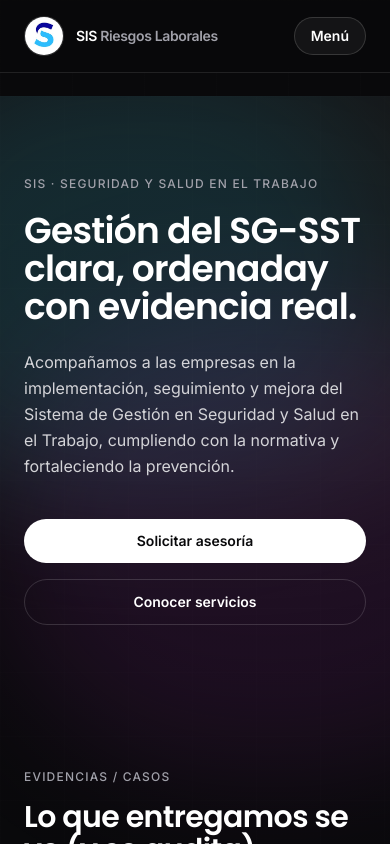
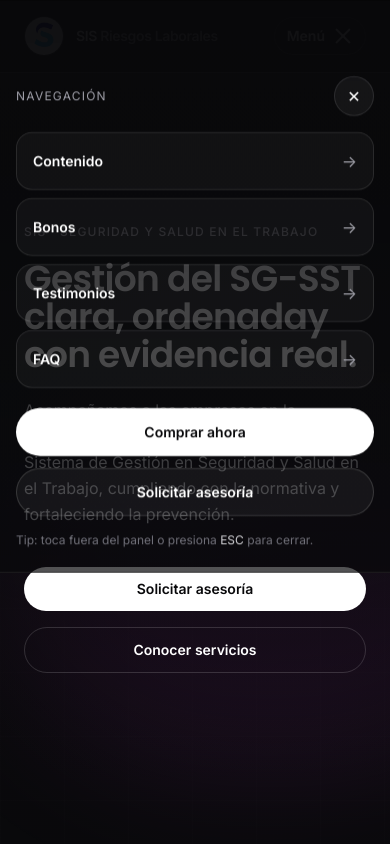
Before and after one commit to sazaba/sis-client, a React (Vite) app: page / in a window 390 px wide. Both pictures are taken after a click on the button "Menú". Shown: the top 844 px of the page. Built offline with nearby package versions, Linux system fonts and the light colour scheme.

Commit message:
navbar + hero

```diff
--- a/src/components/Navbar/Navbar.tsx
+++ b/src/components/Navbar/Navbar.tsx
@@ -1,21 +1,56 @@
+import { useEffect, useRef, useState } from "react";
 import { Link, NavLink } from "react-router-dom";
 
 export default function Navbar() {
+  const [open, setOpen] = useState(false);
+  const panelRef = useRef<HTMLDivElement | null>(null);
+
+  // ✅ ESC para cerrar
+  useEffect(() => {
+    const onKey = (e: KeyboardEvent) => {
+      if (e.key === "Escape") setOpen(false);
+    };
+    window.addEventListener("keydown", onKey);
+    return () => window.removeEventListener("keydown", onKey);
+  }, []);
+
+  // ✅ Bloquea scroll del body cuando está abierto (mejor UX móvil)
+  useEffect(() => {
+    if (!open) return;
+    const prev = document.body.style.overflow;
+    document.body.style.overflow = "hidden";
+    return () => {
+      document.body.style.overflow = prev;
+    };
+  }, [open]);
+
+  // ✅ Cierra al cambiar tamaño a desktop
+  useEffect(() => {
+    const onResize = () => {
+      if (window.innerWidth >= 640) setOpen(false);
+    };
+    window.addEventListener("resize", onResize);
+    return () => window.removeEventListener("resize", onResize);
+  }, []);
+
+  const close = () => setOpen(false);
+  const toggle = () => setOpen((v) => !v);
+
   return (
     <header className="fixed inset-x-0 top-0 z-50 border-b border-white/10 bg-zinc-950/70 backdrop-blur">
       <div className="mx-auto flex max-w-6xl items-center justify-between px-6 py-4">
         {/* Brand */}
         <Link to="/" className="flex items-center gap-3">
-          {/* Logo circular */}
           <span className="inline-flex h-10 w-10 items-center justify-center rounded-full border border-white/10 bg-white/5 overflow-hidden shadow-[0_10px_40px_-20px_rgba(0,0,0,0.8)]">
             <img
               src="/logosis.jpg"
               alt="SIS Riesgos Laborales"
               className="h-full w-full object-contain"
+              loading="eager"
+              decoding="async"
             />
           </span>
 
-          {/* Texto */}
           <span className="text-sm font-semibold tracking-tight text-white">
             SIS <span className="text-zinc-400">Riesgos Laborales</span>
           </span>
@@ -44,11 +79,155 @@ export default function Navbar() {
           </NavLink>
         </nav>
 
-        {/* Mobile */}
-        <button className="sm:hidden inline-flex items-center justify-center rounded-full border border-white/15 bg-white/5 px-4 py-2 text-sm font-semibold text-white hover:bg-white/10 transition">
-          Menú
+        {/* Mobile button */}
+        <button
+          onClick={toggle}
+          aria-expanded={open}
+          aria-controls="mobile-menu"
+          className="sm:hidden inline-flex items-center justify-center rounded-full border border-white/15 bg-white/5 px-3 py-2 text-sm font-semibold text-white hover:bg-white/10 transition active:scale-[0.98]"
+        >
+          <span className="mr-2">Menú</span>
+          <HamburgerIcon open={open} />
         </button>
+      </div>
+
+      {/* ✅ Mobile Menu (Ultra premium, ultra light) */}
+      {/* Overlay */}
+      <div
+        className={[
+          "sm:hidden fixed inset-0 z-40",
+          open ? "pointer-events-auto" : "pointer-events-none",
+        ].join(" ")}
+        aria-hidden={!open}
+      >
+        <div
+          className={[
+            "absolute inset-0 bg-black/60",
+            "transition-opacity duration-200 ease-out",
+            open ? "opacity-100" : "opacity-0",
+          ].join(" ")}
+          onClick={close}
+        />
+      </div>
+
+      {/* Panel */}
+      <div
+        id="mobile-menu"
+        ref={panelRef}
+        className={[
+          "sm:hidden fixed left-0 right-0 top-0 z-50",
+          "pt-[76px] px-4 pb-6", // ⬅️ separa del header fijo
+          "transition-transform duration-200 ease-[cubic-bezier(.22,1,.36,1)]",
+          "will-change-transform transform-gpu",
+          open ? "translate-y-0" : "-translate-y-[110%]",
+        ].join(" ")}
+        style={{
+          // ✅ panel "glass" premium pero liviano (sin blur pesado interno)
+          background:
+            "linear-gradient(180deg, rgba(9,9,11,0.92) 0%, rgba(9,9,11,0.78) 60%, rgba(9,9,11,0.70) 100%)",
+          borderBottom: "1px solid rgba(255,255,255,0.10)",
+        }}
+      >
+        <div className="mx-auto max-w-6xl">
+          {/* Top row */}
+          <div className="flex items-center justify-between">
+            <span className="text-xs uppercase tracking-widest text-zinc-400">
+              Navegación
+            </span>
+
+            <button
+              onClick={close}
+              className="inline-flex h-10 w-10 items-center justify-center rounded-full border border-white/10 bg-white/5 text-white hover:bg-white/10 transition active:scale-[0.98]"
+              aria-label="Cerrar menú"
+            >
+              ✕
+            </button>
+          </div>
+
+          {/* Items */}
+          <div className="mt-4 grid gap-2">
+            <MobileItem href="#features" label="Contenido" onPick={close} />
+            <MobileItem href="#bonos" label="Bonos" onPick={close} />
+            <MobileItem href="#testimonios" label="Testimonios" onPick={close} />
+            <MobileItem href="#faq" label="FAQ" onPick={close} />
+          </div>
+
+          {/* CTA */}
+          <div className="mt-5 grid gap-3">
+            <NavLink
+              to="/"
+              onClick={close}
+              className="inline-flex h-12 items-center justify-center rounded-full bg-white px-5 text-sm font-semibold text-zinc-950 hover:opacity-95 transition active:scale-[0.99]"
+            >
+              Comprar ahora
+            </NavLink>
+
+            <a
+              href="#contacto"
+              onClick={close}
+              className="inline-flex h-12 items-center justify-center rounded-full border border-white/15 bg-white/5 px-5 text-sm font-semibold text-white hover:bg-white/10 transition active:scale-[0.99]"
+            >
+              Solicitar asesoría
+            </a>
+          </div>
+
+          {/* Footer hint */}
+          <p className="mt-4 text-xs text-zinc-500">
+            Tip: toca fuera del panel o presiona <span className="text-zinc-300">ESC</span> para cerrar.
+          </p>
+        </div>
       </div>
     </header>
   );
 }
+
+function MobileItem({
+  href,
+  label,
+  onPick,
+}: {
+  href: string;
+  label: string;
+  onPick: () => void;
+}) {
+  return (
+    <a
+      href={href}
+      onClick={onPick}
+      className={[
+        "group flex items-center justify-between",
+        "rounded-2xl border border-white/10 bg-white/[0.04]",
+        "px-4 py-4",
+        "transition active:scale-[0.99] hover:bg-white/[0.07]",
+      ].join(" ")}
+    >
+      <span className="text-sm font-semibold text-white">{label}</span>
+      <span className="text-zinc-400 group-hover:text-white transition">→</span>
+    </a>
+  );
+}
+
+function HamburgerIcon({ open }: { open: boolean }) {
+  return (
+    <span className="relative inline-flex h-4 w-5 items-center justify-center">
+      <span
+        className={[
+          "absolute h-[2px] w-5 rounded-full bg-white transition-transform duration-200 ease-[cubic-bezier(.22,1,.36,1)]",
+          open ? "translate-y-0 rotate-45" : "-translate-y-[6px] rotate-0",
+        ].join(" ")}
+      />
+      <span
+        className={[
+          "absolute h-[2px] w-5 rounded-full bg-white transition-opacity duration-150",
+          open ? "opacity-0" : "opacity-100",
+        ].join(" ")}
+      />
+      <span
+        className={[
+          "absolute h-[2px] w-5 rounded-full bg-white transition-transform duration-200 ease-[cubic-bezier(.22,1,.36,1)]",
+          open ? "translate-y-0 -rotate-45" : "translate-y-[6px] rotate-0",
+        ].join(" ")}
+      />
+    </span>
+  );
+}
--- a/src/pages/Home/sections/Hero.tsx
+++ b/src/pages/Home/sections/Hero.tsx
@@ -1,28 +1,31 @@
 export default function Hero() {
   return (
-    <section className="px-6">
-      <div className="mx-auto max-w-6xl py-20 sm:py-24">
+    <section
+      className="
+        px-6
+        pt-[72px]   /* 👈 altura del navbar (ajusta a 64/72/80 según tu header) */
+        pb-16 sm:pb-20
+        bg-gradient-to-b from-zinc-950 via-zinc-950/80 to-transparent
+      "
+    >
+      <div className="mx-auto max-w-6xl py-14 sm:py-16">
         <div className="max-w-2xl">
-          {/* Eyebrow */}
           <p className="text-xs font-medium uppercase tracking-widest text-zinc-400">
             SIS · Seguridad y Salud en el Trabajo
           </p>
 
-          {/* Título principal */}
           <h1 className="font-heading mt-5 text-4xl sm:text-5xl lg:text-6xl leading-[1.05] tracking-[-0.02em] text-white font-semibold">
             Gestión del SG-SST clara, ordenada
             <br className="hidden sm:block" />
             y con evidencia real.
           </h1>
 
-          {/* Descripción */}
           <p className="mt-6 max-w-xl font-body text-base sm:text-lg leading-relaxed text-zinc-300">
             Acompañamos a las empresas en la implementación, seguimiento y mejora
             del Sistema de Gestión en Seguridad y Salud en el Trabajo, cumpliendo
             con la normativa y fortaleciendo la prevención.
           </p>
 
-          {/* Acciones */}
           <div className="mt-10 flex flex-col gap-4 sm:flex-row">
             <a
               href="#contacto"
```
